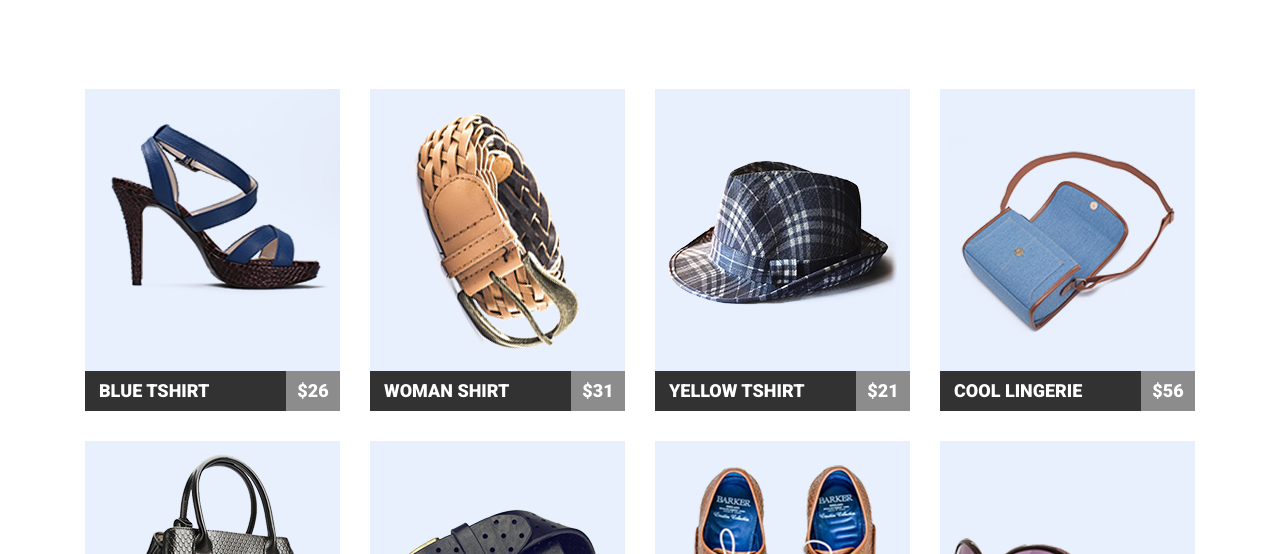
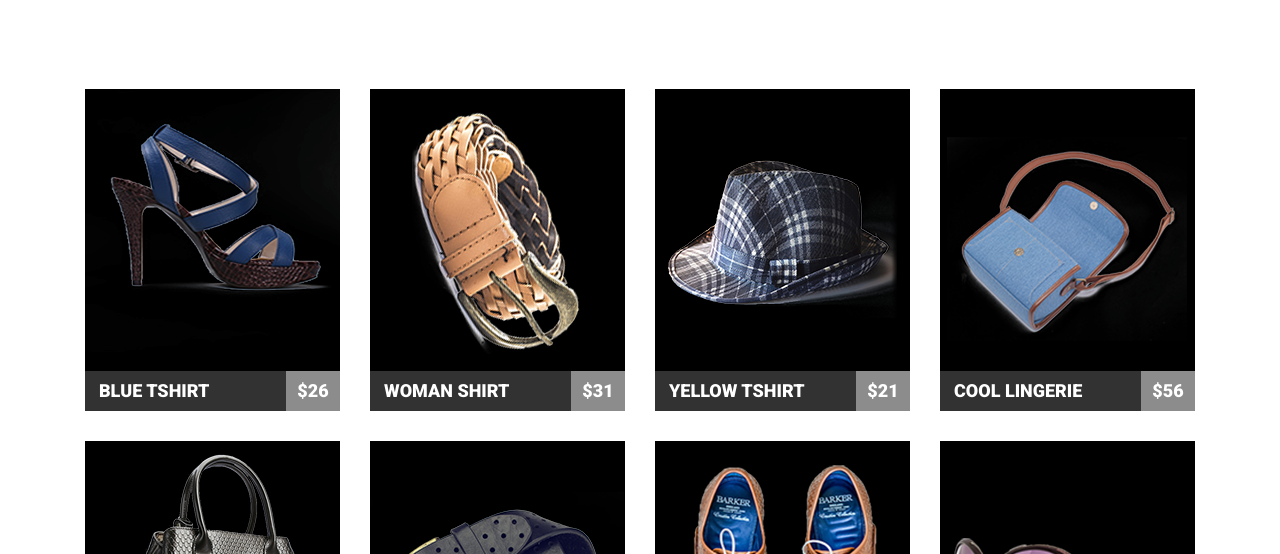
Before and after one commit to StraVV/site, a plain HTML site: page index.html in a window 1280 px wide. Shown: the part 246-800 px from the top of the page. Drawn offline with nearby package versions, Linux system fonts and the light colour scheme.

Commit message:
second commit

```diff
--- a/css/styles.css
+++ b/css/styles.css
@@ -98,7 +98,7 @@ input[type="radio"].visually-hidden {
 
 .featured-list-image {
   display: block;
-  background-color: #e9f0fd;
+  background-color: black;
 }
 
 .featured_list:hover .featured-list-bottom {
```
